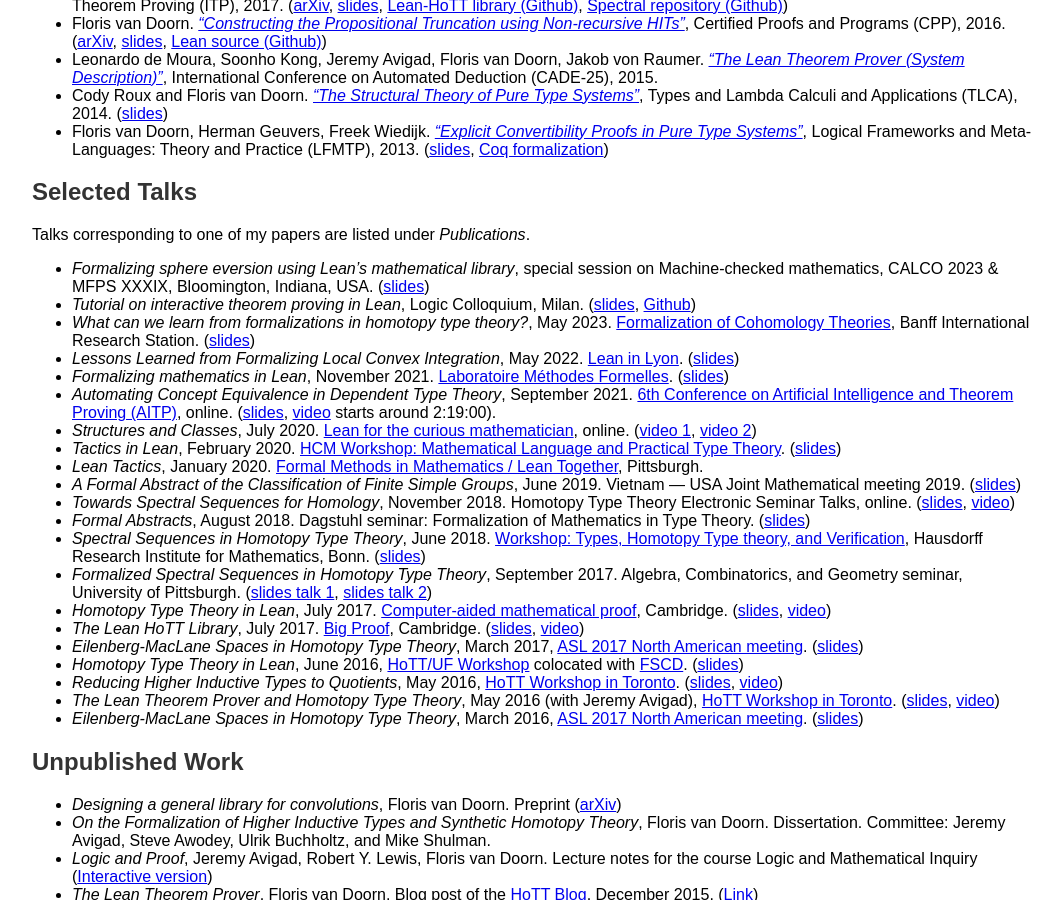
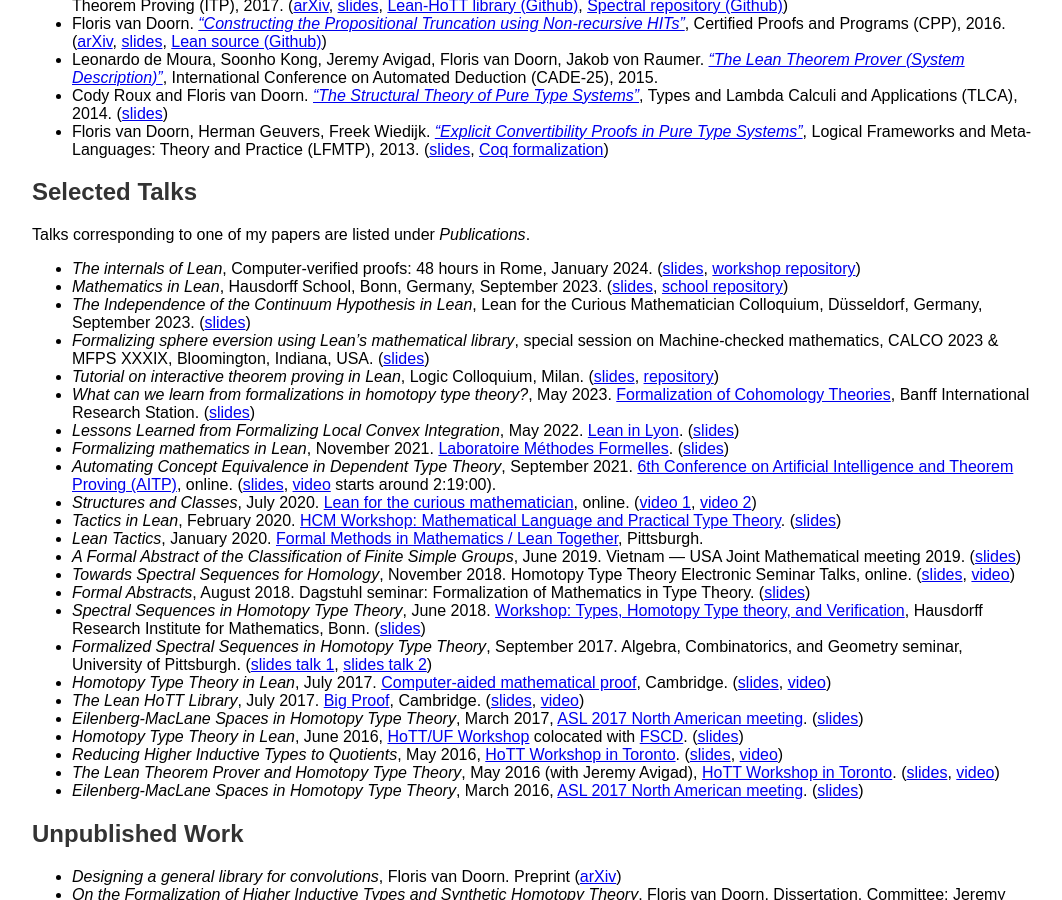
Before and after one commit to fpvandoorn/fpvandoorn.github.io, a Jekyll site: the page built from index.md, in a window 1280 px wide and 900 px high, scrolled down 1297 px. Shown: the whole window, without its empty margins (108-1170 px from the left). Built offline with Jekyll 4.4.1, drawn with Linux system fonts in a browser that asks for light colours; our own code applies the rules of GitHub Pages for plain Markdown files.

Commit message:
add latest talks

```diff
--- a/index.md
+++ b/index.md
@@ -20,7 +20,7 @@
 
 To try Lean, I recommend the online book [Mathematics in Lean](https://leanprover-community.github.io/mathematics_in_lean/). Or check out [these other ways of learning Lean](https://leanprover-community.github.io/learn.html).
 
-  <!-- To try Lean, I recommend the <a href="https://www.ma.imperial.ac.uk/~buzzard/xena/natural_number_game/">Natural Number Game</a> by Kevin Buzzard and Mohammad Pedramfar. -->
+<!-- To try Lean, I recommend the <a href="https://www.ma.imperial.ac.uk/~buzzard/xena/natural_number_game/">Natural Number Game</a> by Kevin Buzzard and Mohammad Pedramfar. -->
 
 Until September 2023, I was a postdoc at the [mathematics department](https://www.imo.universite-paris-saclay.fr/en/) of the [University of Paris-Saclay](https://www.universite-paris-saclay.fr/en), working with [Patrick Massot](https://www.imo.universite-paris-saclay.fr/~pmassot/en/). Before that, I was a postdoc at the [mathematics department](http://www.mathematics.pitt.edu/) of the University of Pittsburgh, working with [Tom Hales](https://sites.google.com/site/thalespitt/) on the [Formal Abstracts](https://formalabstracts.github.io/) and [Flypitch](https://flypitch.github.io/) projects. I did my PhD at [Carnegie Mellon University](https://www.cmu.edu/index.html) under the supervision of [Jeremy Avigad](http://www.andrew.cmu.edu/user/avigad/) and [Steve Awodey](https://www.andrew.cmu.edu/user/awodey/). My **dissertation** is titled *["On the Formalization of Higher Inductive Types and Synthetic Homotopy Theory"](papers/dissertation.pdf)*. [Full CV (pdf)](files/cv.pdf).
 
@@ -72,9 +72,13 @@
 
 Talks corresponding to one of my papers are listed under *Publications*.
 
-  <!-- talk Lorentz, LFTCM 2023, Hausdorff School, Rome, CIRM, Hausdorff trimester -->
+<!-- Future: CIRM, Hausdorff trimester -->
+- *The internals of Lean*, Computer-verified proofs: 48 hours in Rome, January 2024. ([slides](talks/LeanInternals.pdf), [workshop repository](https://github.com/fpvandoorn/LeanInRome/))
+- *Mathematics in Lean*, Hausdorff School, Bonn, Germany, September 2023. ([slides](talks/math_in_lean.pdf), [school repository](https://github.com/fpvandoorn/HausdorffSchoolLean/))
+- *The Independence of the Continuum Hypothesis in Lean*, Lean for the Curious Mathematician Colloquium, Düsseldorf, Germany, September 2023. ([slides](talks/independenceCH.pdf))
+<!-- not included: Lorentz Center, Leiden -->
 - *Formalizing sphere eversion using Lean's mathematical library*, special session on Machine-checked mathematics, CALCO 2023 & MFPS XXXIX, Bloomington, Indiana, USA. ([slides](talks/sphere_eversion_specialsession.pdf))
-- *Tutorial on interactive theorem proving in Lean*, Logic Colloquium, Milan. ([slides](talks/LC23.pdf), [Github](https://github.com/fpvandoorn/LogicColloquiumTutorial/))
+- *Tutorial on interactive theorem proving in Lean*, Logic Colloquium, Milan. ([slides](talks/LC23.pdf), [repository](https://github.com/fpvandoorn/LogicColloquiumTutorial/))
 - *What can we learn from formalizations in homotopy type theory?*, May 2023. [Formalization of Cohomology Theories](http://www.birs.ca/events/2023/5-day-workshops/23w5124), Banff International Research Station. ([slides](talks/birs23.pdf))
 - *Lessons Learned from Formalizing Local Convex Integration*, May 2022. [Lean in Lyon](https://www.univ-st-etienne.fr/fr/icj/actualites-icj/actualites-2021-2022/lean-in-lyon.html). ([slides](talks/sphere_eversion22.pdf))
 - *Formalizing mathematics in Lean*, November 2021. [Laboratoire Méthodes Formelles](https://lmf.cnrs.fr/Seminar/). ([slides](talks/LMF21lean.pdf))
```
Also changed, not shown: 3 other files.
